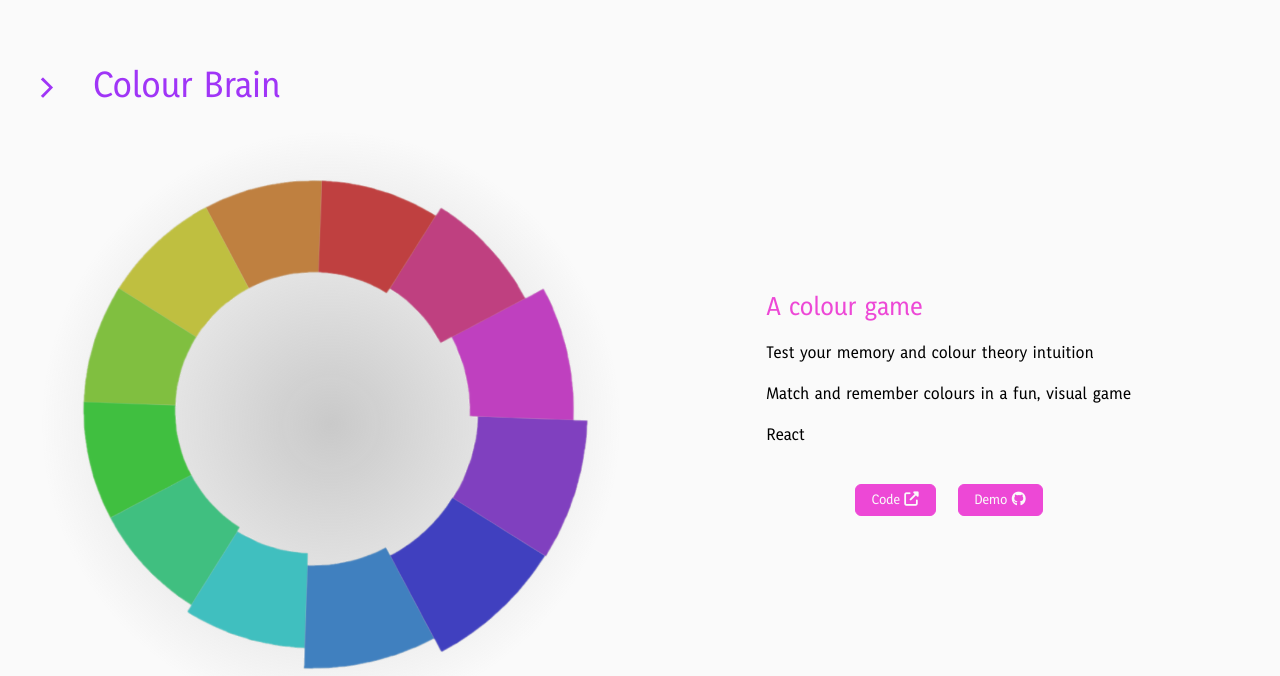
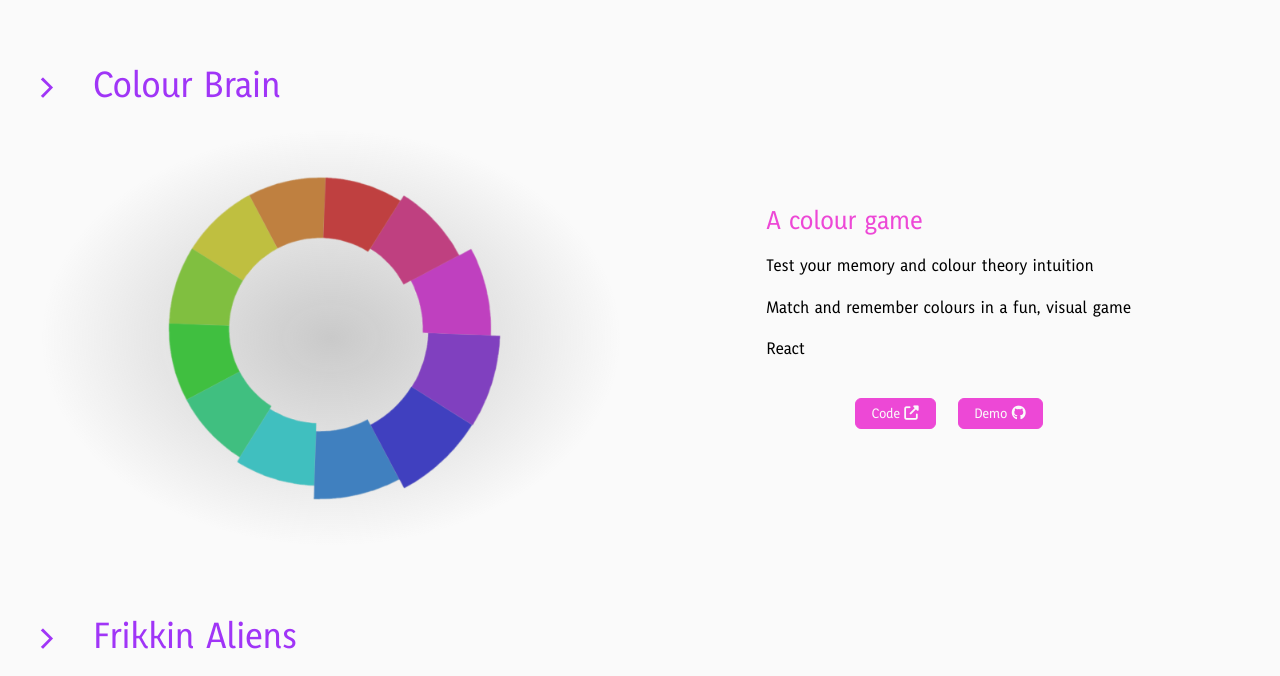
Before and after one commit to ArtificialLuxuryIntelligence/portfolio_ali, a website with bundled scripts: page index.html in a window 1280 px wide. Shown: the part 1769-2445 px from the top of the page. Built offline with nearby package versions, Linux system fonts and the light colour scheme.

Commit message:
fix: colourbrain logo styling

```diff
--- a/index.html
+++ b/index.html
@@ -117,7 +117,7 @@
               </div>
             </div>
           </div>
-          <div class="project">
+          <div class="project" id="colourbrain">
             <h1>Colour Brain</h1>
 
             <div class="cover">
@@ -128,16 +128,16 @@
                 <h2>A colour game</h2>
                 <p>Test your memory and colour theory intuition</p>
                 <p>Match and remember colours in a fun, visual game</p>
-                <p>
-                  React
-                </p>
+                <p>React</p>
                 <div class="project-buttons">
                   <a
                     href="https://github.com/ArtificialLuxuryIntelligence/colourbrain"
                     class="external_link"
                     >Code <i class="fas fa-external-link-alt"></i
                   ></a>
-                  <a href="https://colourbrain.netlify.app/" class="external_link"
+                  <a
+                    href="https://colourbrain.netlify.app/"
+                    class="external_link"
                     >Demo <i class="fab fa-github"></i
                   ></a>
                 </div>
--- a/stylesheets/main.scss
+++ b/stylesheets/main.scss
@@ -509,6 +509,12 @@ em {
       }
     }
   }
+
+  #colourbrain {
+    .cover {
+      padding: 2em 20%;
+    }
+  }
 }
 
 //  ---------------------------------------------------//
```
Also changed, not shown: dist/index.html, 4 other files.
